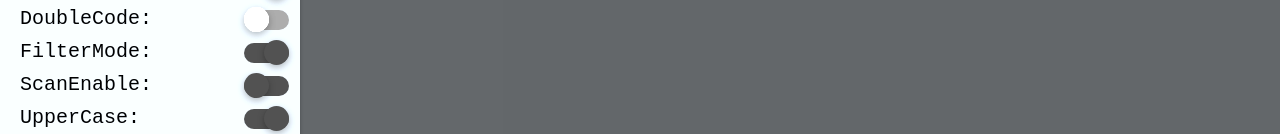
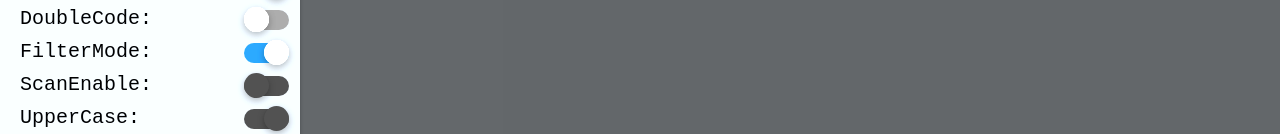
Before and after one commit to gestionece/gestionece.github.io, a plain HTML site: page index.html in a window 1280 px wide. Both pictures are taken after a click on the button 1250 px from the left and 37 px from the top of the page. Shown: the part 329-463 px from the top of the page. Drawn offline with Linux system fonts and the light colour scheme.

Commit message:
Update index.html

```diff
--- a/index.html
+++ b/index.html
@@ -156,7 +156,7 @@
                                 </div>
                                 <div class="option-switch">
                                     <label>FilterMode:</label>
-                                    <input class="switch right" type="checkbox" checked disabled />
+                                    <input id="o-FilterMode" class="switch right" type="checkbox" checked/>
                                 </div>
                                 <div class="option-switch">
                                     <label>ScanEnable:</label>
```
